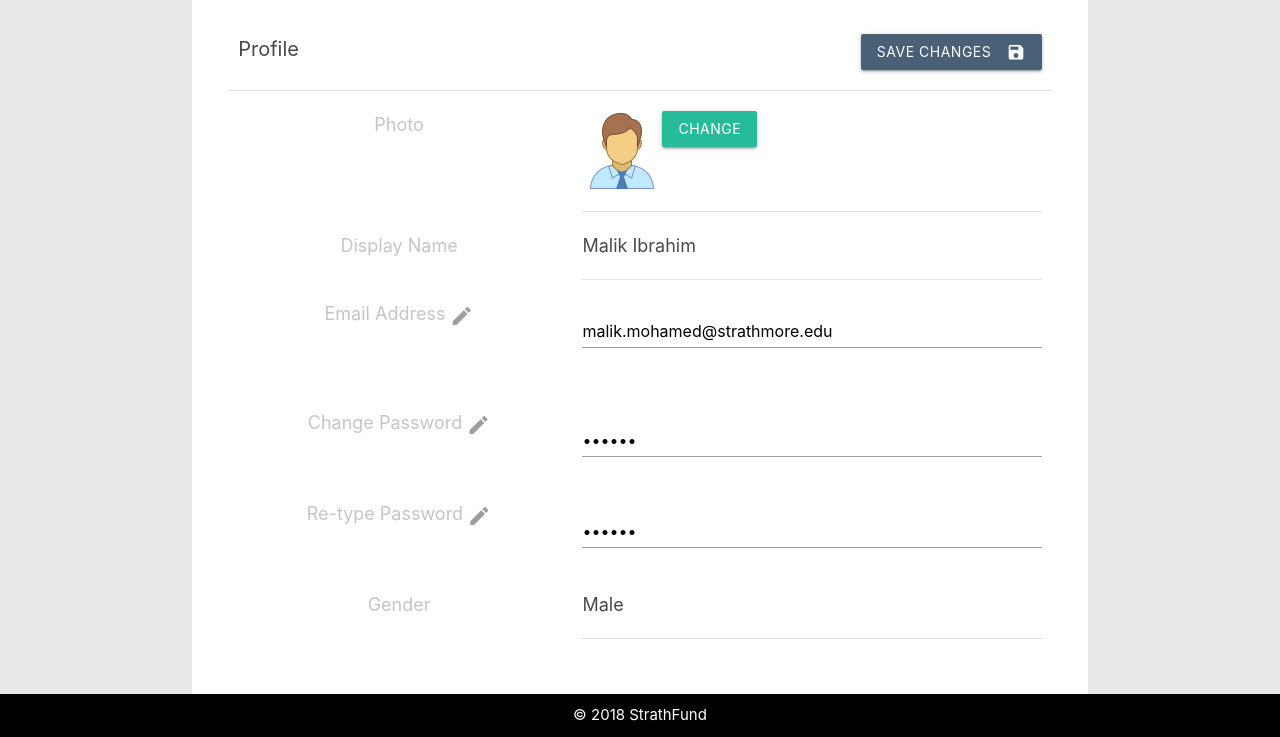
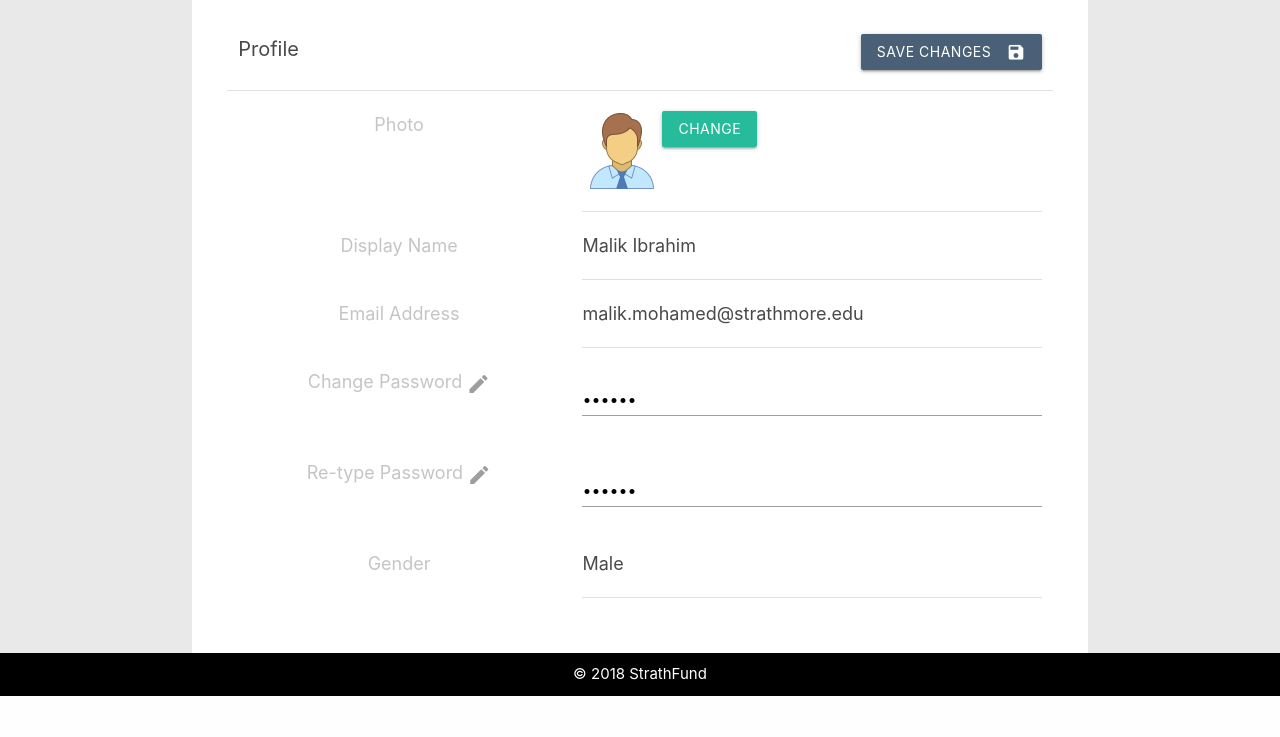
Before and after one commit to danielolamide/lend-me, a PHP site: page /peer-lending/admin-settings.php in a window 1280 px wide. Shown: the part 105-842 px from the top of the page. After the commit the page ends 801 px from the top, so only its background shows below. Run offline with PHP 8.4, Linux system fonts and the light colour scheme; a user stored in the database is signed in; some libraries are stand-ins or nearby versions.

Commit message:
Admin can only change password

```diff
--- a/admin-settings.php
+++ b/admin-settings.php
@@ -122,11 +122,15 @@
                 </div>
                 <div class="row">
                     <div class="col s5 m5 l5">
-                            <span style="color:#C5C5C3; font-size:18px;">Email Address</span>&nbsp;<i class="grey-text material-icons">edit</i>
+                        <span style="color:#C5C5C3; font-size:18px;">Email Address</span>
                     </div>
-                    <div class="input-field col s7 m7 l7" id="email-field-settings">
-                        <input type="email" name="admin-email" class="validate" value="<?php echo $_SESSION['email'];?>">
-                        <span class="helper-text" data-error="Incorrect Email Format" data-success=""></span>
+                    <div class="col s7 m7 l7">
+                        <span class="left" style="color:#494949; font-size:18px;"><?php echo $_SESSION['email'];?></span>
+                    </div>
+                </div>
+                <div class="row">
+                    <div class="col s7 offset-s5">
+                        <div class="divider"></div>
                     </div>
                 </div>
                 <div class="row">
```
